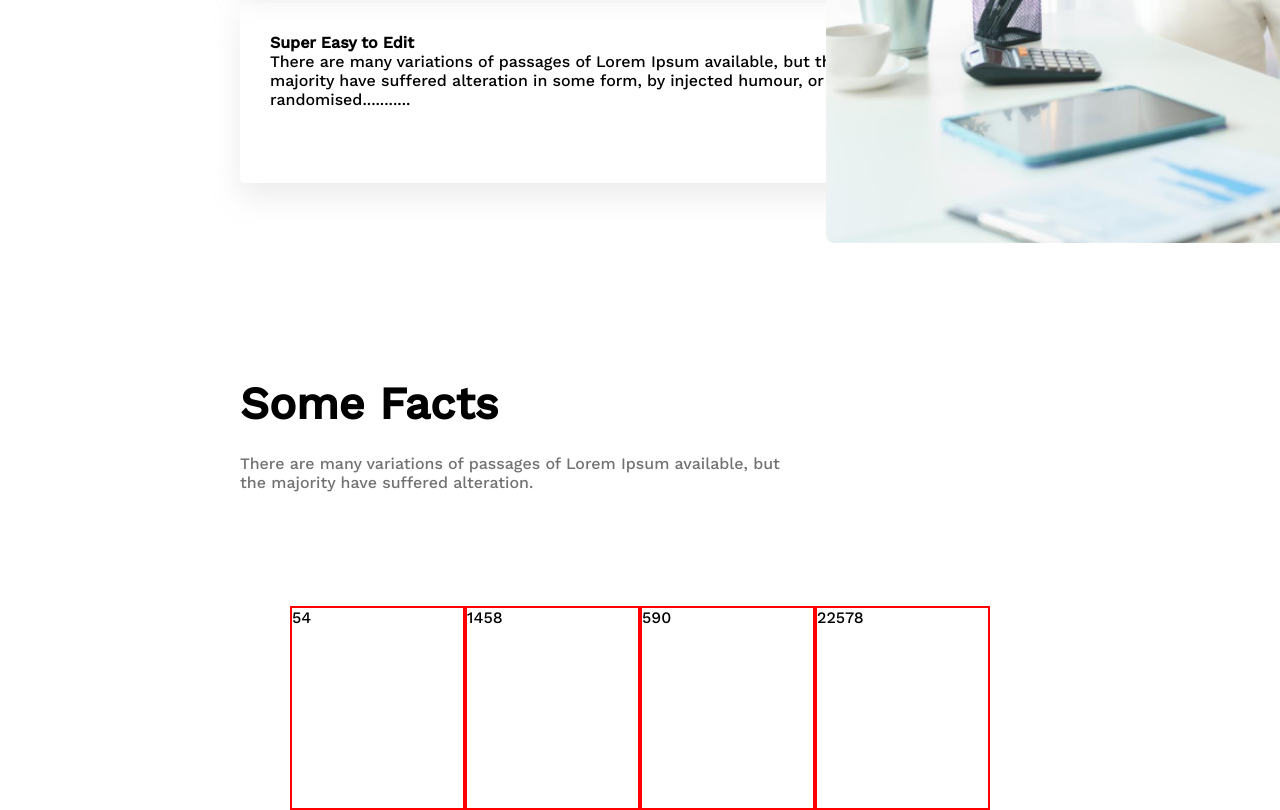
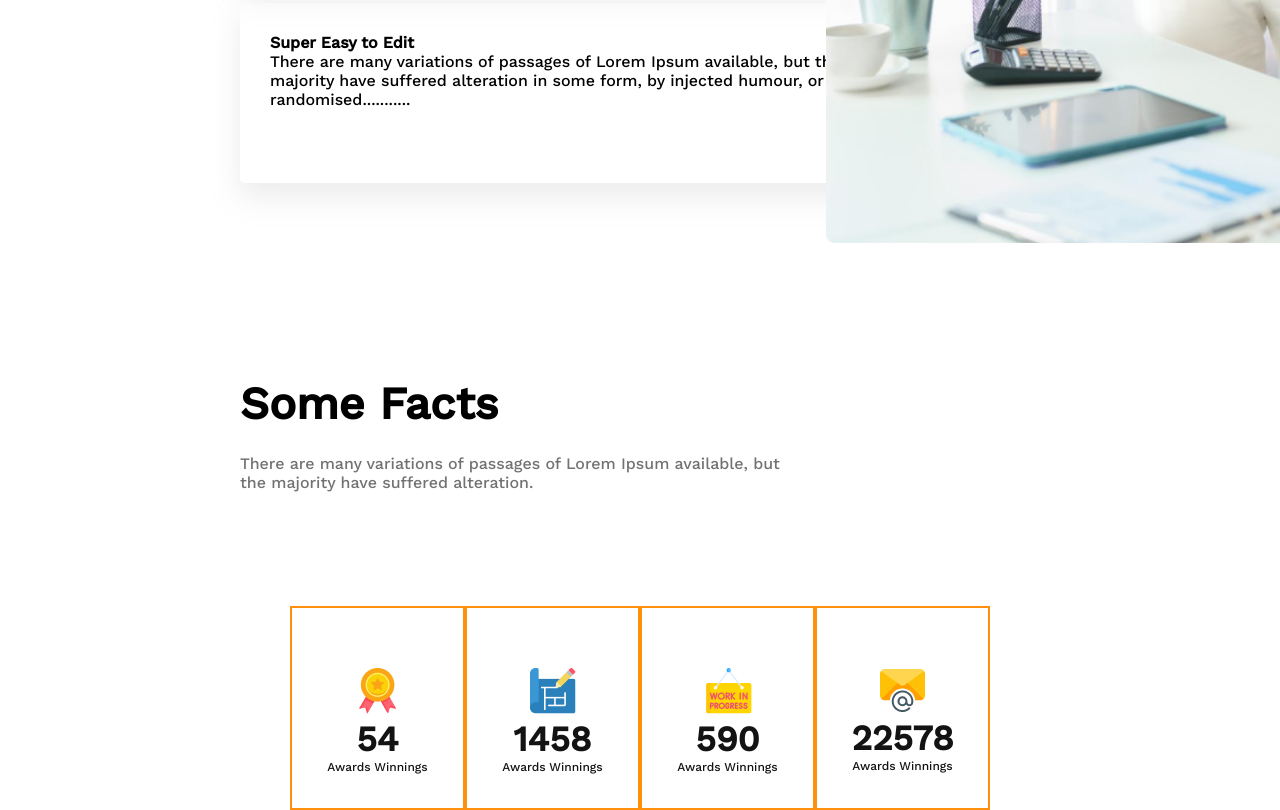
Before and after one commit to sakibiq/Assignment-2, a plain HTML site: page index.html in a window 1280 px wide. Shown: the part 2948-3758 px from the top of the page. Drawn offline with nearby package versions, Linux system fonts and the light colour scheme.

Commit message:
hover effects

```diff
--- a/index.html
+++ b/index.html
@@ -139,10 +139,42 @@
 
     <!-- Information Boxes -->
     <div class="info-box">
-      <div class="hover-box">54</div>
-      <div class="hover-box">1458</div>
-      <div class="hover-box">590</div>
-      <div class="hover-box">22578</div>
+      <div class="hover-box">
+        <a href="#">
+          <div class="box-items">
+            <img src="./images/icons/ribon.png" alt="" />
+            <h3 class="primary">54</h3>
+            <p class="secondary">Awards Winnings</p>
+          </div>
+        </a>
+      </div>
+      <div class="hover-box">
+        <a href="#">
+          <div class="box-items">
+            <img src="./images/icons/projects.png" alt="" />
+            <h3 class="primary">1458</h3>
+            <p class="secondary">Awards Winnings</p>
+          </div>
+        </a>
+      </div>
+      <div class="hover-box">
+        <a href="#">
+          <div class="box-items">
+            <img src="./images/icons/customers.png" alt="" />
+            <h3 class="primary">590</h3>
+            <p class="secondary">Awards Winnings</p>
+          </div>
+        </a>
+      </div>
+      <div class="hover-box">
+        <a href="#">
+          <div class="box-items">
+            <img src="./images/icons/email.png" alt="" />
+            <h3 class="primary">22578</h3>
+            <p class="secondary">Awards Winnings</p>
+          </div>
+        </a>
+      </div>
     </div>
   </body>
 </html>
--- a/style.css
+++ b/style.css
@@ -193,5 +193,23 @@ main {
 .hover-box {
   width: 200px;
   height: 200px;
-  border: 2px solid red;
+  border: 2px solid #ff900e;
+  text-align: center;
 }
+.hover-box:hover {
+  border-color: transparent;
+  background-color: transparent;
+}
+a {
+  text-decoration: none;
+  color: #131313;
+}
+.primary {
+  font-size: 35px;
+}
+.secondary {
+  font-size: 12px;
+}
+.box-items {
+  padding-top: 60px;
+}
```
